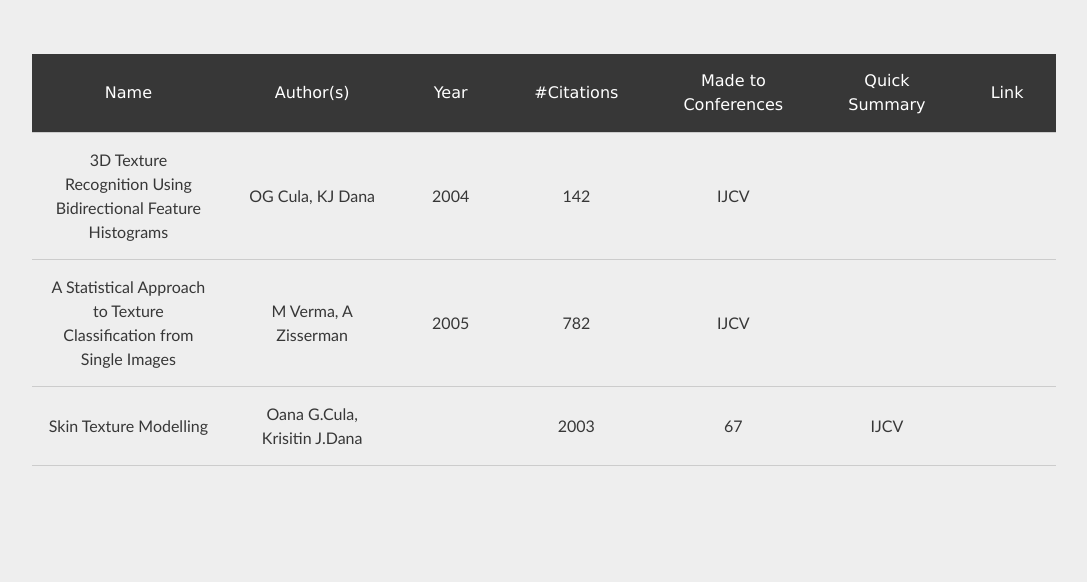
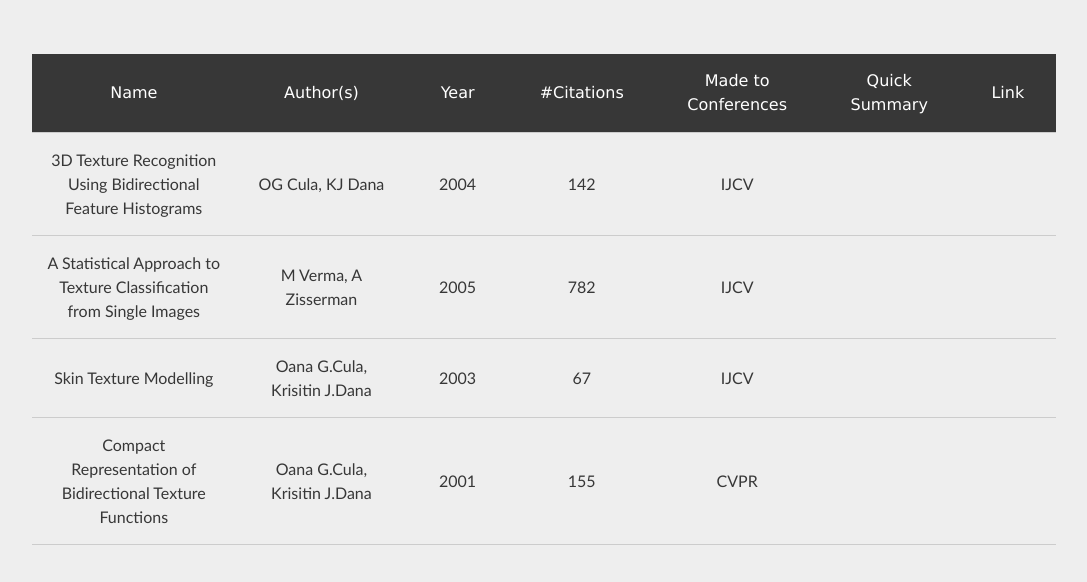
Before and after one commit to AMaini503/AMaini503.github.io, a plain HTML site: page index.html in a window 1280 px wide. Shown: the part 122-704 px from the top of the page, without its empty margins (96-1183 px from the left). Drawn offline with Linux system fonts and the light colour scheme.

Commit message:
Add Papers

```diff
--- a/index.html
+++ b/index.html
@@ -57,10 +57,17 @@
             <tr>
               <td>Skin Texture Modelling</td>
               <td>Oana G.Cula, Krisitin J.Dana</td>
-              <td></td>
               <td>2003</td>
               <td>67</td>
               <td>IJCV</td>
+              <td></td>
+            </tr>
+            <tr>
+              <td>Compact Representation of Bidirectional Texture Functions</td>
+              <td>Oana G.Cula, Krisitin J.Dana</td>
+              <td>2001</td>
+              <td>155</td>
+              <td>CVPR</td>
               <td></td>
             </tr>
           </tbody>
```
